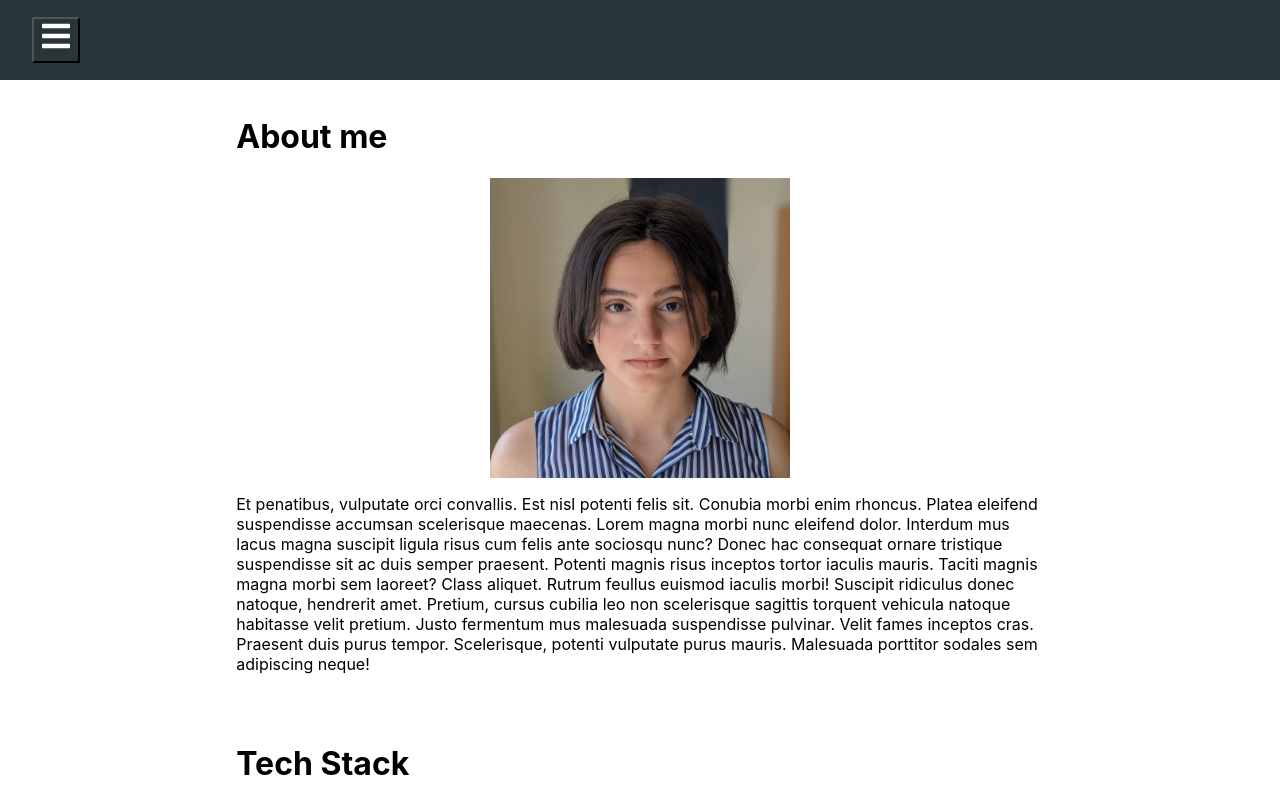
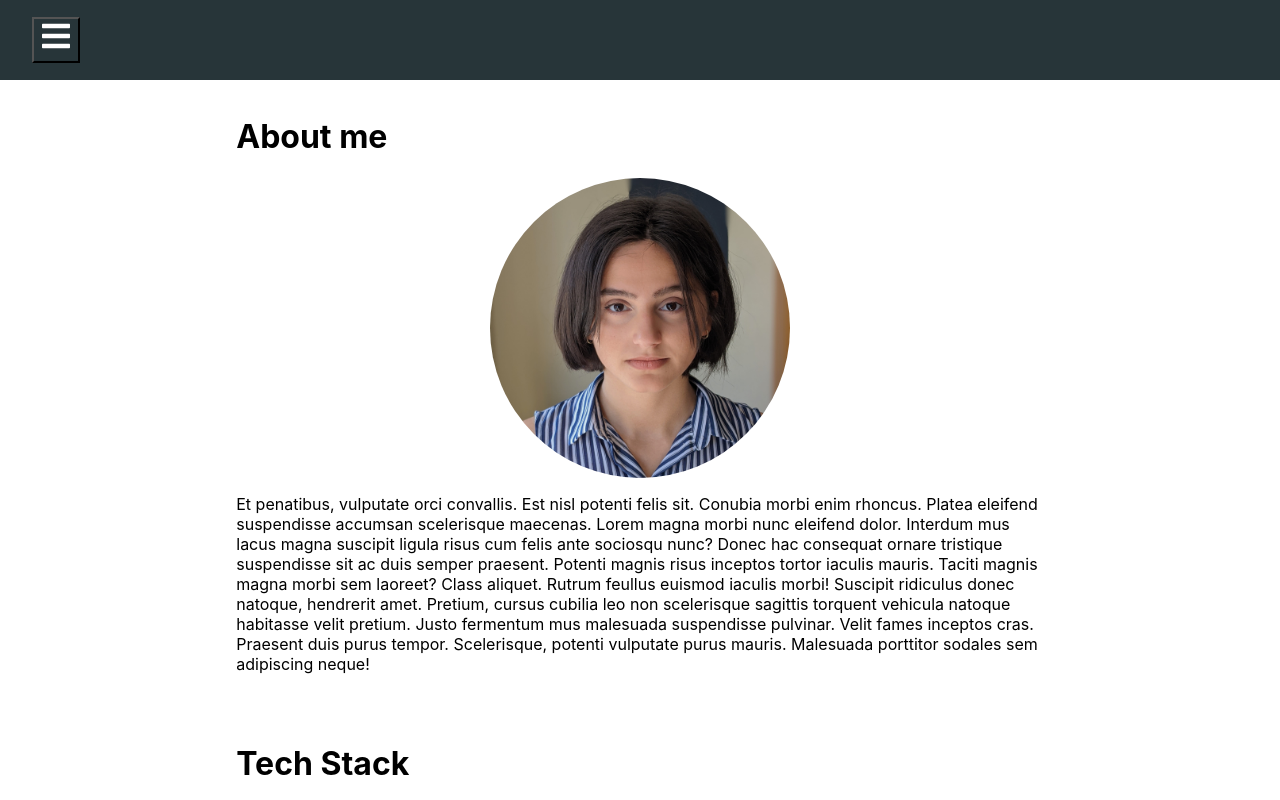
Before and after one commit to sofiaIG/personal_website, a React (Create React App) app: page / in a window 1280 px wide. Shown: the top 800 px of the page. Built offline with nearby package versions, Linux system fonts and the light colour scheme.

Commit message:
Round image

```diff
--- a/src/components/Image.css
+++ b/src/components/Image.css
@@ -1,12 +1,12 @@
 .resize {
-
     text-align: right;
 }
 
-img {
+.img {
     width: 300px;
     height: auto;
     display: block;
     margin-right: auto;
     margin-left: auto;
+    border-radius: 50%;
   }
```
